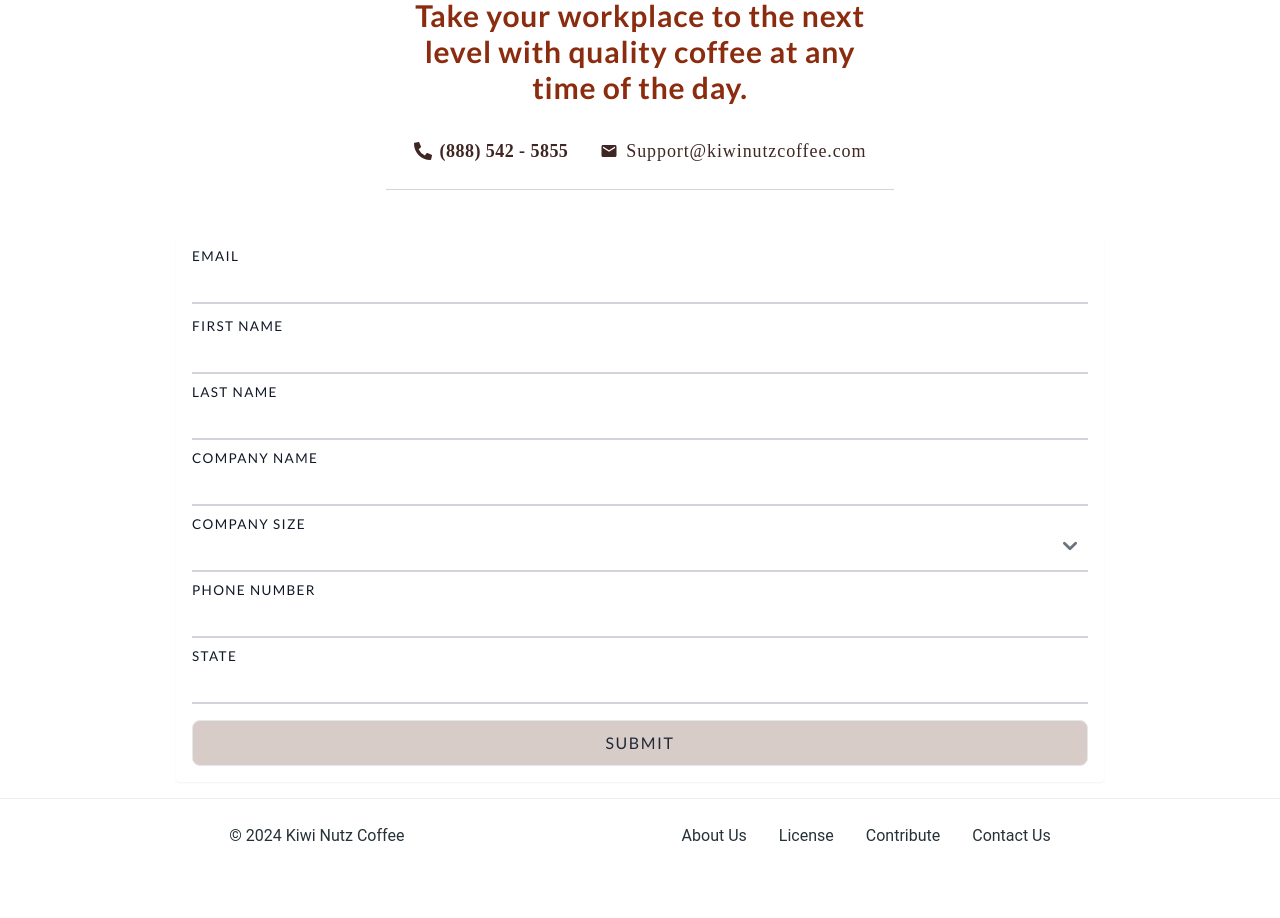
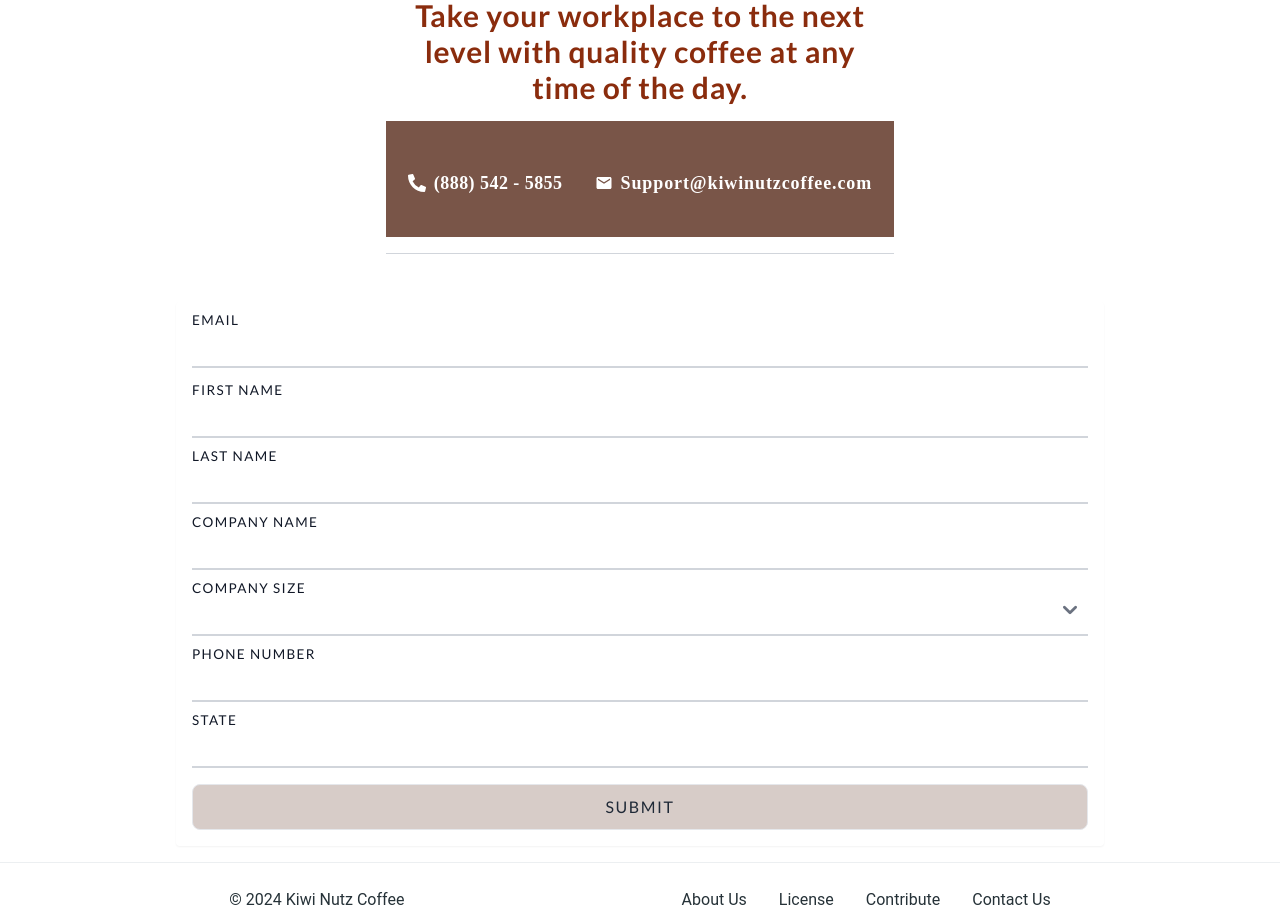
Before and after one commit to lamboprogramming/kn-cofee, a Next.js app: page / in a window 1280 px wide. Shown: the part 4560-5478 px from the top of the page. Before the commit the page ends 5433 px from the top, so only its background shows below. Built offline with nearby package versions, Linux system fonts and the light colour scheme.

Commit message:
background color added to contactinfo

```diff
--- a/src/app/components/ContactInfo.jsx
+++ b/src/app/components/ContactInfo.jsx
@@ -5,16 +5,16 @@ import Link from 'next/link'
 
 export default function ContactInfo() {
   return (
-    <div className='mt-4'>
+    <div className='p-4 mt-4 bg-brown-500'>
       {/* Contact Info */}
       <div className="flex flex-col items-center justify-center mt-4 mb-6 space-y-4 sm:mt-8 sm:flex-row sm:space-x-8 sm:space-y-0">
-        <div className="flex items-center mb-4 space-x-2 font-serif text-lg font-bold tracking-wide sm:mb-0 text-brown-900">
+        <div className="flex items-center mb-4 space-x-2 font-serif text-lg font-bold tracking-wide text-white sm:mb-0">
           <FaPhoneAlt />
           <span>(888) 542 - 5855</span>
         </div>
 
-        <div className="flex items-center space-x-2 font-serif text-lg tracking-wider text-brown-900">
-          <MdEmail />
+        <div className="flex items-center space-x-2 font-serif text-lg font-bold tracking-wider text-white">
+          <MdEmail className=''/>
           <Link href="mailto:Support@kiwinutzcoffee.com">
             <span>Support@kiwinutzcoffee.com</span>
           </Link>
```
